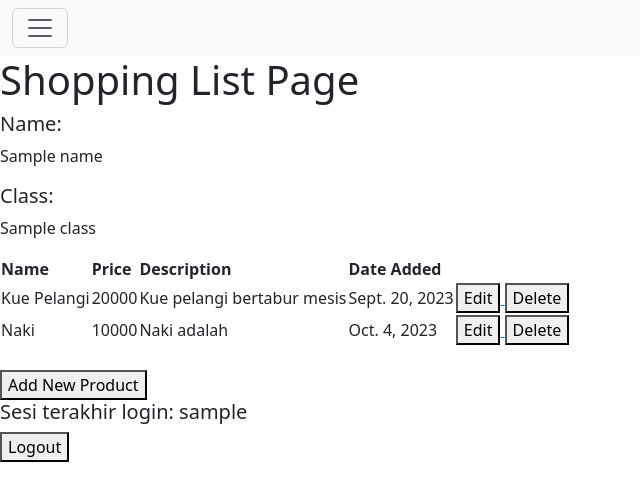
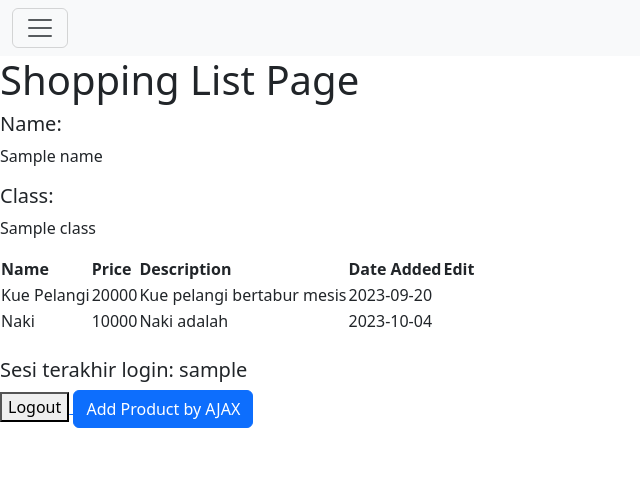
Before and after one commit to shafiroar/shopping_list, a Django app: template main/templates/main.html in a window 1280 px wide. Shown: the top 501 px of the page, without its empty margins (0-640 px from the left). Run offline with Django 4.2, Linux system fonts and the light colour scheme; data comes from the database, SQL or seed files in the repository; both versions use the stored data as it was after the commit; the template is opened without the code that fills it: values that come from a table or form of the project are taken from there, most other values are stand-ins (such as "Sample title", 1, 10 or a date in 2020).

Commit message:
Tutorial 5

```diff
--- a/main/templates/main.html
+++ b/main/templates/main.html
@@ -22,50 +22,91 @@
     <p>{{name}}</p> <!-- Ubahlah sesuai dengan nama kamu -->
     <h5>Class: </h5>
     <p>{{class}}</p> <!-- Ubahlah sesuai dengan kelas kamu -->
-    <table>
 
-        <tr>
+
+
+    <table id="product_table"></table>
+    <br />
+
+  <div class="modal fade" id="exampleModal" tabindex="-1" aria-labelledby="exampleModalLabel" aria-hidden="true">
+      <div class="modal-dialog">
+          <div class="modal-content">
+              <div class="modal-header">
+                  <h1 class="modal-title fs-5" id="exampleModalLabel">Add New Product</h1>
+                  <button type="button" class="btn-close" data-bs-dismiss="modal" aria-label="Close"></button>
+              </div>
+              <div class="modal-body">
+                  <form id="form" onsubmit="return false;">
+                      {% csrf_token %}
+                      <div class="mb-3">
+                          <label for="name" class="col-form-label">Name:</label>
+                          <input type="text" class="form-control" id="name" name="name"></input>
+                      </div>
+                      <div class="mb-3">
+                          <label for="price" class="col-form-label">Price:</label>
+                          <input type="number" class="form-control" id="price" name="price"></input>
+                      </div>
+                      <div class="mb-3">
+                          <label for="description" class="col-form-label">Description:</label>
+                          <textarea class="form-control" id="description" name="description"></textarea>
+                      </div>
+                  </form>
+              </div>
+              <div class="modal-footer">
+                  <button type="button" class="btn btn-secondary" data-bs-dismiss="modal">Close</button>
+                  <button type="button" class="btn btn-primary" id="button_add" data-bs-dismiss="modal">Add Product</button>
+              </div>
+          </div>
+      </div>
+  </div>
+
+
+    <script>
+        async function getProducts() {
+            return fetch("{% url 'main:get_product_json' %}").then((res) => res.json())
+        }
+
+        async function refreshProducts() {
+            document.getElementById("product_table").innerHTML = ""
+            const products = await getProducts()
+            let htmlString = `<tr>
                 <th>Name</th>
                 <th>Price</th>
                 <th>Description</th>
                 <th>Date Added</th>
-        </tr>
+                <th>Edit</th>
+            </tr>`
+            products.forEach((item) => {
+                htmlString += `\n<tr>
+                <td>${item.fields.name}</td>
+                <td>${item.fields.price}</td>
+                <td>${item.fields.description}</td>
+                <td>${item.fields.date_added}</td>
+            </tr>`
+            })
 
-        {% comment %} Berikut cara memperlihatkan data produk di bawah baris ini {% endcomment %}
+            document.getElementById("product_table").innerHTML = htmlString
+        }
+        refreshProducts()
 
-        {% for product in products %}
-            <tr>
-                <td>{{product.name}}</td>
-                <td>{{product.price}}</td>
-                <td>{{product.description}}</td>
-                <td>{{product.date_added}}</td>
-                <td>
-                    <a href="{% url 'main:edit_product' product.pk %}">
-                        <button>
-                            Edit
-                        </button>
-                    </a>
-                    <a href="{% url 'main:delete_product' product.pk %}">
-                          <button>
-                              Delete
-                          </button>
-                      </a>
-                </td>
-            </tr>
-        {% endfor %}
-    </table>
-    <br />
+        function addProduct() {
+            fetch("{% url 'main:add_product_ajax' %}", {
+                method: "POST",
+                body: new FormData(document.querySelector('#form'))
+            }).then(refreshProducts)
 
-
-    <a href="{% url 'main:create_product' %}">
-        <button>
-            Add New Product
-        </button>
-    </a>
+            document.getElementById("form").reset()
+            return false
+        }
+        document.getElementById("button_add").onclick = addProduct
+    </script>
        <h5>Sesi terakhir login: {{ last_login }}</h5>
        <a href="{% url 'main:logout' %}">
            <button>
                Logout
            </button>
        </a>
+
+
+    <button type="button" class="btn btn-primary" data-bs-toggle="modal" data-bs-target="#exampleModal">Add Product by AJAX</button>
 {% endblock content %}
--- a/main/urls.py
+++ b/main/urls.py
@@ -1,5 +1,5 @@
 from django.urls import path
-from main.views import show_main, create_product, show_xml, show_json, show_xml_by_id, show_json_by_id
+from main.views import add_product_ajax, get_product_json, show_main, create_product, show_xml, show_json, show_xml_by_id, show_json_by_id
 from main.views import register
 from main.views import login_user
 from main.views import logout_user
@@ -20,4 +20,6 @@ urlpatterns = [
     path('logout/', logout_user, name='logout'),
     path('edit-product/<int:id>', edit_product, name='edit_product'),
     path('delete/<int:id>', delete_product, name='delete_product'),
+    path('get-product/', get_product_json, name='get_product_json'),
+    path('create-product-ajax/', add_product_ajax, name='add_product_ajax')
 ]
--- a/main/views.py
+++ b/main/views.py
@@ -1,6 +1,6 @@
 import datetime
 from django.shortcuts import render
-from django.http import HttpResponseRedirect
+from django.http import HttpResponseNotFound, HttpResponseRedirect
 from main.forms import ProductForm, Product
 from django.urls import reverse
 from main.models import Product
@@ -14,6 +14,7 @@ from django.contrib.auth import logout
 from django.http import HttpResponseRedirect
 from django.urls import reverse
 from django.contrib.auth.decorators import login_required
+from django.views.decorators.csrf import csrf_exempt
 
 @login_required(login_url='/login')
 
@@ -112,3 +113,21 @@ def delete_product(request, id):
     product.delete()
     # Kembali ke halaman awal
     return HttpResponseRedirect(reverse('main:show_main'))
+
+def get_product_json(request):
+    product_item = Product.objects.all()
+    return HttpResponse(serializers.serialize('json', product_item))
+
+@csrf_exempt
+def add_product_ajax(request):
+    if request.method == 'POST':
+        name = request.POST.get("name")
+        price = request.POST.get("price")
+        description = request.POST.get("description")
+        user = request.user
+
+        new_product = Product(name=name, price=price, description=description, user=user)
+        new_product.save()
+
+        return HttpResponse(b"CREATED", status=201)
+    return HttpResponseNotFound()
```
Also changed, not shown: db.sqlite3. Lines whose indentation alone changed are shown as unchanged.
